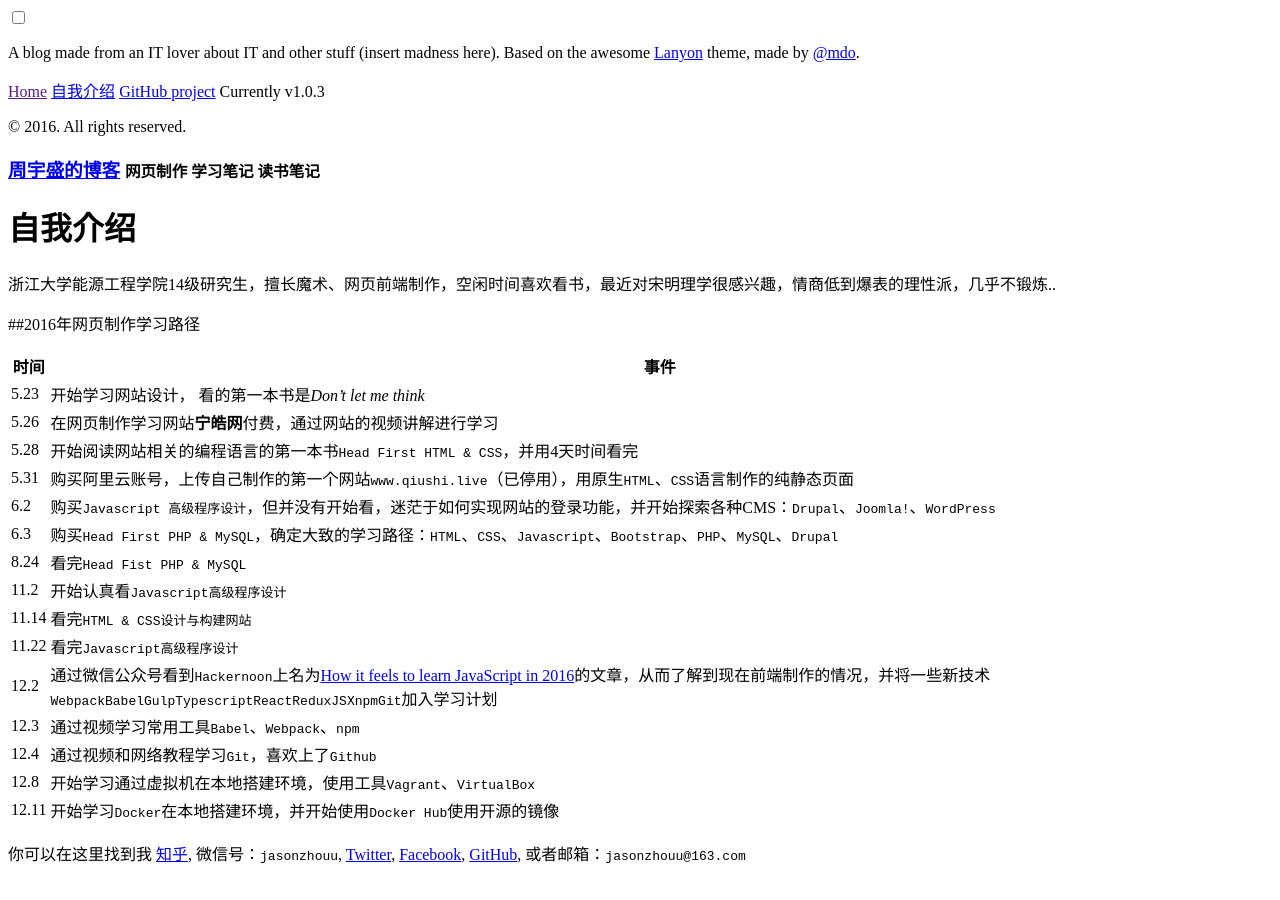
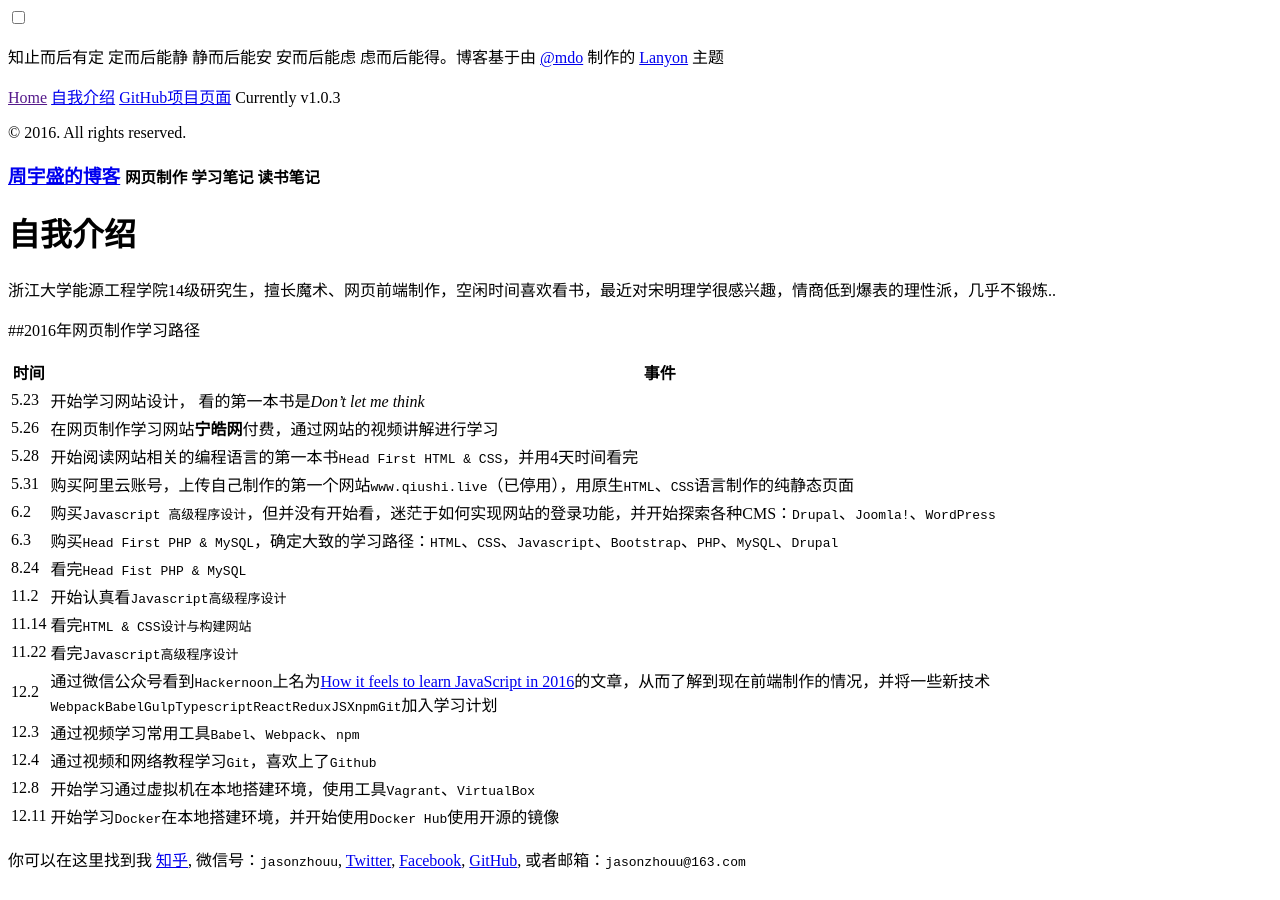
Before and after one commit to jasonzhouu/old-github-pages, a Jekyll site: the page built from about.md, in a window 1280 px wide. Built offline with Jekyll 4.4.1, drawn with Linux system fonts in a browser that asks for light colours; comment, search, counter and statistics services are not loaded.

Commit message:
边栏上的自我介绍

```diff
--- a/_config.yml
+++ b/_config.yml
@@ -12,7 +12,7 @@
 # Setup
 title:               周宇盛的博客
 tagline:             "网页制作 学习笔记 读书笔记"
-description:         'A blog made from an IT lover about IT and other stuff (insert madness here). Based on the awesome <a href="https://github.com/poole/lanyon" target="_blank">Lanyon</a> theme, made by <a href="https://twitter.com/mdo" target="_blank">@mdo</a>.'
+description:         '知止而后有定 定而后能静 静而后能安 安而后能虑 虑而后能得。博客基于由 <a href="https://twitter.com/mdo" target="_blank">@mdo</a> 制作的 <a href="https://github.com/poole/lanyon" target="_blank">Lanyon</a> 主题'
 url:                 http://www.zhouyusheng.com
 baseurl:             /
 paginate:            5
--- a/_includes/sidebar.html
+++ b/_includes/sidebar.html
@@ -25,7 +25,7 @@
       {% endif %}
     {% endfor %}
 
-    <a class="sidebar-nav-item" href="{{ site.github.repo }}">GitHub project</a>
+    <a class="sidebar-nav-item" href="{{ site.github.repo }}">GitHub项目页面</a>
     <span class="sidebar-nav-item">Currently v{{ site.version }}</span>
   </nav>
 
```
